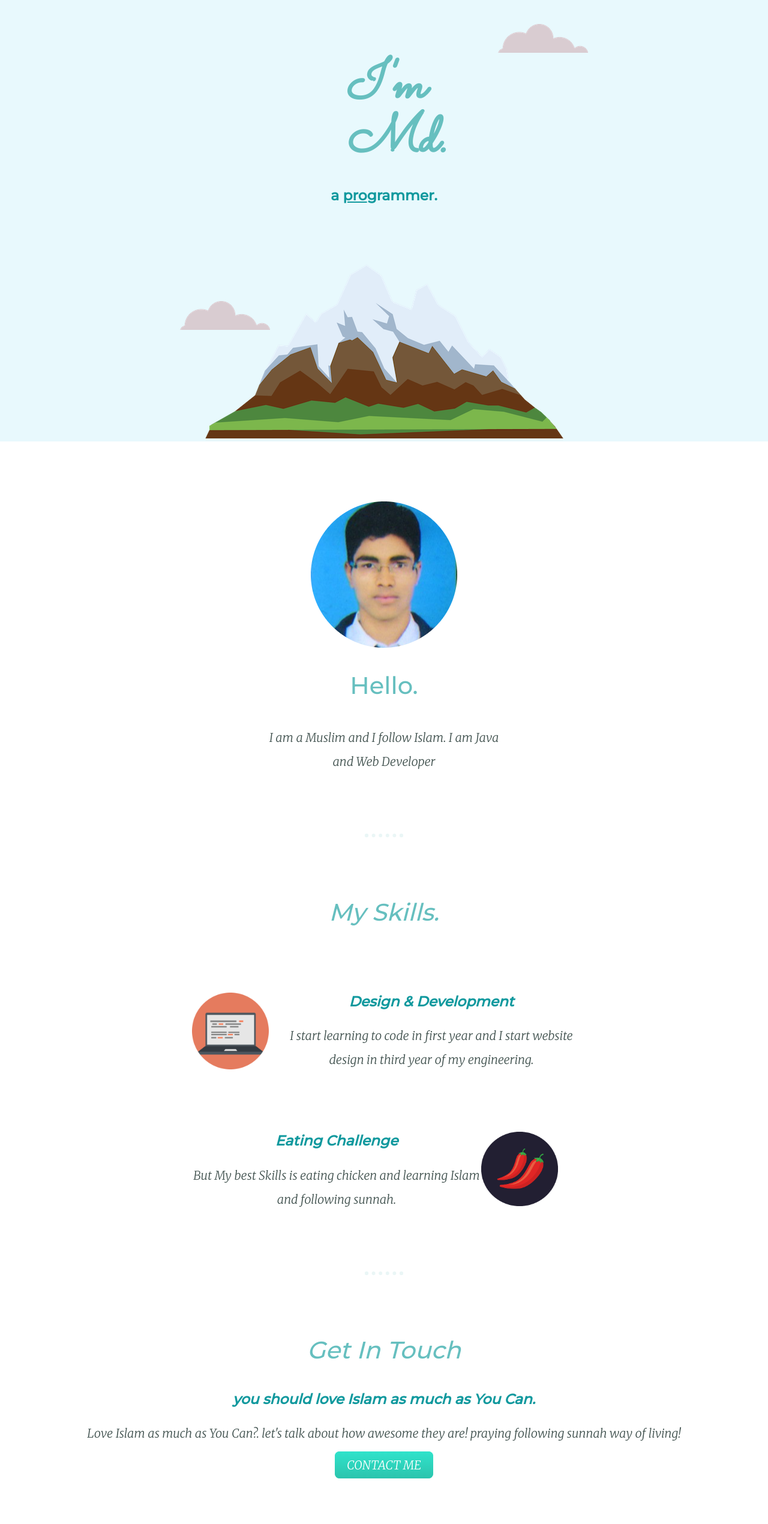
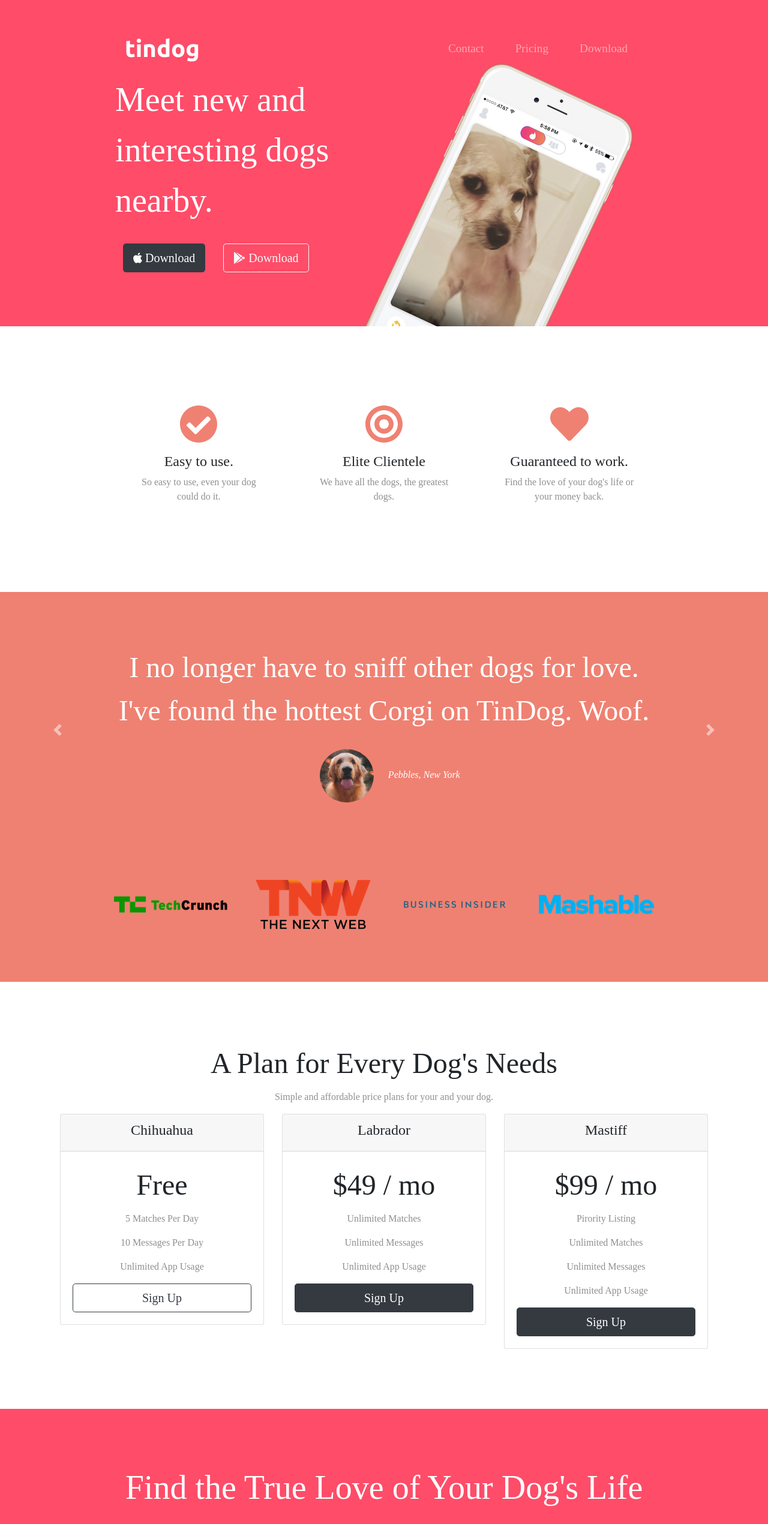
Before and after one commit to ISHAIBNMARYAM/cv.github.io, a plain HTML site: page index.html in a window 1280 px wide. Shown: the top 2541 px of the page at 60% size. Drawn offline with nearby package versions, Linux system fonts and the light colour scheme.

Commit message:
Add files via upload

```diff
--- /dev/null
+++ b/css/styles.css
@@ -0,0 +1,140 @@
+
+body{
+  font-family: "Montserrat";
+}
+
+#title{
+  background-color:#ff4c68;
+  color:#fff;
+}
+.container-fluid{
+  padding:3% 15% 7%;
+}
+h1{
+  font-family: "Montserrat-Black";
+  font-size: 3.5rem;
+  line-height: 1.5;
+}
+
+h2{
+  font-family: "Montserrat-Bold";
+  font-size: 3rem;
+  line-height: 1.5;
+}
+h3{
+  font-family: "Montserrat-Bold";
+  font-size: 1.5rem;
+}
+p{
+  color: #8f8f8f;
+}
+/* navigation bar */
+
+.navbar{
+  padding-bottom:0 0 4.5rem;
+}
+
+.navbar-brand{
+  font-family: "Ubuntu";
+  font-size: 2.5rem;
+  font-weight: bold;
+}
+.nav-item{
+padding: 0 18px;
+}
+.nav-link{
+  font-size: 1.2rem;
+  font-family: "Montserrat-Light";
+}
+/*Download buttons */
+.download-button{
+  margin: 5% 3% 0;
+}
+/* title image */
+.title-image{
+  width: 60%;
+  transform: rotate(25deg);
+  right: 30%;
+  position: absolute;
+}
+/* features section */
+ #features{
+padding: 7% 15%;
+background-color:#fff;
+position: relative;
+
+}
+.feature-box{
+  text-align: center;
+  padding:4.5%;
+}
+.icon{
+color: #ef8172;
+margin-bottom: 1rem;
+}
+.icon:hover{
+  color:#ff4c68;
+}
+/*Testimonials Section*/
+#testimonials{
+
+  text-align: center;
+  background-color:#ef8172;
+  color:#fff;
+}
+.testimonial-image{
+  width:10%;
+  border-radius: 100%;
+  margin: 20px;
+}
+.carousel-item{
+  padding: 7% 15%;
+}
+#press{
+  background-color:#ef8172;
+  text-align: center;
+  padding-bottom: 3%;
+}
+.press-logo{
+  width: 15%;
+  margin: 20px 20px 50px;
+}
+/* pricing section */
+#pricing{
+  padding:100px;
+  text-align: center;
+}
+.pricing{
+  padding: 3% 2%;
+}
+/*CTA Section*/
+#cta{
+  background-color: #ff4c68;
+  color: #fff;
+  padding: 7% 15%;
+  text-align: center;
+}
+.cta-heading{
+  font-family: "Montserrat-Black";
+  font-size: 3.5rem;
+  line-height: 1.5;
+}
+/* footer section*/
+#footer{
+  padding: 7% 15%;
+  text-align: center;
+}
+.social-icon{
+  margin: 20px 10px;
+}
+
+@media(max-width:1028px){
+
+  #title{
+    text-align: center;
+  }
+  .title-image{
+    position:static;
+    transform:rotate(0);
+  }
+}
--- a/index.html
+++ b/index.html
@@ -1,58 +1,230 @@
 <!DOCTYPE html>
-<html lang="en" dir="ltr">
+<html>
+
 <head>
   <meta charset="utf-8">
-    <title>Moddassir</title>
-    <link rel="stylesheet" href="style.css">
-    <link rel="icon" href="favico.ico">
-    <link href="https://fonts.googleapis.com/css2?family=Merriweather:ital,wght@1,300&family=Montserrat:wght@500&family=Sacramento&display=swap" rel="stylesheet">
+  <title>TinDog</title>
+
+  <!-- Google Fonts -->
+  <link rel="preconnect" href="https://fonts.googleapis.com">
+<link rel="preconnect" href="https://fonts.gstatic.com" crossorigin>
+<link href="https://fonts.googleapis.com/css2?family=Montserrat+Alternates:wght@100;200;300;400;500;600;700;800;900&family=Ubuntu:wght@300;400;500;700&display=swap" rel="stylesheet">
+<!-- CSS Stylesheets -->
+  <link rel="stylesheet" href="https://cdn.jsdelivr.net/npm/bootstrap@4.0.0/dist/css/bootstrap.min.css" integrity="sha384-Gn5384xqQ1aoWXA+058RXPxPg6fy4IWvTNh0E263XmFcJlSAwiGgFAW/dAiS6JXm" crossorigin="anonymous">
+  <link rel="stylesheet" href="css/styles.css">
+  <!-- font awesome-->
+<script defer src="https://use.fontawesome.com/releases/v5.0.7/js/all.js"></script>
+<!--bootstrap-->
+  <script src="https://code.jquery.com/jquery-3.2.1.slim.min.js" integrity="sha384-KJ3o2DKtIkvYIK3UENzmM7KCkRr/rE9/Qpg6aAZGJwFDMVNA/GpGFF93hXpG5KkN" crossorigin="anonymous"></script>
+<script src="https://cdn.jsdelivr.net/npm/popper.js@1.12.9/dist/umd/popper.min.js" integrity="sha384-ApNbgh9B+Y1QKtv3Rn7W3mgPxhU9K/ScQsAP7hUibX39j7fakFPskvXusvfa0b4Q" crossorigin="anonymous"></script>
+<script src="https://cdn.jsdelivr.net/npm/bootstrap@4.0.0/dist/js/bootstrap.min.js" integrity="sha384-JZR6Spejh4U02d8jOt6vLEHfe/JQGiRRSQQxSfFWpi1MquVdAyjUar5+76PVCmYl" crossorigin="anonymous"></script>
 </head>
+
 <body>
-    <div class="top-container">
-      <img class="top-cloud" src="cloud.png" alt="cloud-img">
-      <h1><em>I'm Md.</em></h1>
-    <h3>  <p>a <span class="pro">pro</span>grammer.</p> </h3>
-      <img class="bottom-cloud" src="cloud.png" alt="cloud-img">
-      <img src="mountain.png" alt="mountain-img">
+
+  <section id="title">
+    <div class="container-fluid">
+
+
+
+    <!-- Nav Bar -->
+
+
+    <nav class="navbar navbar-expand-lg navbar-dark">
+        <a class="navbar-brand" href="">tindog</a>
+         <button class="navbar-toggler" type="button" data-toggle="collapse" data-target="#navbarSupportedContent" aria-controls="navbarSupportedContent" aria-expanded="false" aria-label="Toggle navigation">
+        <span class="navbar-toggler-icon"></span>
+      </button>
+      <div class="collapse navbar-collapse" id="navbarSupportedContent">
+        <ul class="navbar-nav ml-auto">
+            <li class="nav-item">
+                <a class="nav-link" href="#footer">Contact</a>
+            </li>
+            <li class="nav-item">
+                <a class="nav-link" href="#pricing">Pricing</a>
+            </li>
+            <li class="nav-item">
+                <a class="nav-link" href="#cta">Download</a>
+            </li>
+        </ul>
      </div>
-    <div class="middle-container">
-      <div class="profile">
-        <img src="s.png" alt="">
-        <h2>Hello.</h2>
-          <P class="intro"><em>I am a Muslim and I follow Islam.
-          I am Java and Web Developer<em></p>
+    </nav>
+
+    <!-- Title -->
+
+    <div class="row">
+      <div class="col-lg-6">
+        <h1>Meet new and interesting dogs nearby.</h1>
+        <button type="button" class="btn btn-dark btn-lg download-button"><i class="fab fa-apple"></i> Download</button>
+        <button type="button" class="btn btn-outline-light btn-lg download-button"><i class="fab fa-google-play"></i> Download</button>
       </div>
-      <hr>
-      <div class="skills">
-        <h2>My Skills.</h2>
-        <div class="skill-row">
-          <img class="computer" src="computer.png" alt="computer">
-          <h3>Design & Development</h3>
-          <p>I start learning to code in first year and I start  website design in third year of my engineering.</p>
-        </div>
-        <div class="skill-row">
-          <img class="chillies" src="chillies.png" alt="chillies">
-          <h3>Eating Challenge</h3>
-          <p>But My best Skills is eating chicken and learning Islam and following sunnah.</p>
+
+
+    <div class="col-lg-6">
+      <img class="title-image" src="images/iphone6.png" alt="iphone-mockup">
     </div>
   </div>
-      <hr>
-      <div class="contact-me">
-        <h2>Get In Touch</h2>
-        <h3>you should love Islam as much as You Can.</h3>
-        <p>Love Islam as much as You Can?. let's talk about how awesome they are! praying following sunnah way of living!</p>
-        <a class="btn" href="mailto:sakib9313@email.com">CONTACT ME</a>
+
+</div>
+  </section>
+
+
+  <!-- Features -->
+
+  <section id="features">
+
+    <div class="row">
+      <div class="feature-box col-lg-4">
+        <i class="icon fas fa-check-circle fa-4x"></i>
+        <h3>Easy to use.</h3>
+        <p>So easy to use, even your dog could do it.</p>
+      </div>
+
+      <div class="feature-box col-lg-4">
+        <i class="icon fas fa-bullseye fa-4x"></i>
+        <h3>Elite Clientele</h3>
+        <p>We have all the dogs, the greatest dogs.</p>
+      </div>
+
+      <div class="feature-box col-lg-4">
+        <i class="icon fas fa-heart fa-4x"></i>
+        <h3>Guaranteed to work.</h3>
+        <p>Find the love of your dog's life or your money back.</p>
       </div>
     </div>
 
 
-    <div class="bottom-container">
-      <a class="footer-link" href="https://www.linkedin.com/in/md-sakib-067832227/">LinkedIn</a>
-      <a class="footer-link" href="https://github.com/ISHAIBNMARYAM">Github</a>
-      <a class="footer-link" href="https://ishaibnmaryam.github.io/td/">tinydog Project</a>
-      <a class="footer-link" href="https://ishaibnmaryam.github.io/cv/">Website</a>
-      <p class="copyright">©2022 Md SAKIB@IEM.</p>
+  </section>
+
+
+  <!-- Testimonials -->
+
+  <section id="testimonials">
+
+    <div id="testimonial-carousel" class="carousel slide" data-ride="false">
+  <div class="carousel-inner">
+    <div class="carousel-item active">
+      <h2>I no longer have to sniff other dogs for love. I've found the hottest Corgi on TinDog. Woof.</h2>
+      <img class="testimonial-image" src="images/dog-img.jpg" alt="dog-profile">
+      <em>Pebbles, New York</em>
+    </div>
+    <div class="carousel-item">
+      <h2 class="testimonial-text">My dog used to be so lonely, but with TinDog's help, they've found the love of their life. I think.</h2>
+      <img class="testimonial-image" src="images/lady-img.jpg" alt="lady-profile">
+      <em>Beverly, Illinois</em>
+    </div>
+  </div>
+  <a class="carousel-control-prev" href="#testimonial-carousel role="button" data-slide="prev">
+    <span class="carousel-control-prev-icon"></span>
+
+  </a>
+  <a class="carousel-control-next" href="#testimonial-carousel" role="button" data-slide="next">
+    <span class="carousel-control-next-icon"></span>
+
+  </a>
 </div>
 
+
+
+
+
+  </section>
+
+
+  <!-- Press -->
+
+  <section id="press">
+    <img class="press-logo"src="images/techcrunch.png" alt="tc-logo">
+    <img class="press-logo"src="images/tnw.png" alt="tnw-logo">
+    <img class="press-logo"src="images/bizinsider.png" alt="biz-insider-logo">
+    <img class="press-logo"src="images/mashable.png" alt="mashable-logo">
+
+  </section>
+
+
+      <!--- Pricing --->
+
+  <section id="pricing">
+
+    <h2>A Plan for Every Dog's Needs</h2>
+    <p>Simple and affordable price plans for your and your dog.</p>
+
+    <div class="row">
+
+    <div class="pricing-column col-lg-4 col-md-6">
+      <div class="card">
+        <div class="card-header">
+           <h3>Chihuahua</h3>
+        </div>
+        <div class="card-body">
+          <h2>Free</h2>
+          <p>5 Matches Per Day</p>
+          <p>10 Messages Per Day</p>
+          <p>Unlimited App Usage</p>
+          <button class="btn btn-lg btn-block btn-outline-dark" type="button">Sign Up</button>
+          </div>
+        </div>
+      </div>
+
+<div class="pricing-column col-lg-4 col-md-6">
+  <div class="card">
+    <div class="card-header">
+      <h3>Labrador</h3>
+    </div>
+      <div class="card-body">
+        <h2>$49 / mo</h2>
+        <p>Unlimited Matches</p>
+        <p>Unlimited Messages</p>
+        <p>Unlimited App Usage</p>
+        <button class="btn btn-lg btn-block btn-dark" type="button">Sign Up</button>
+      </div>
+    </div>
+  </div>
+
+<div class="pricing-column col-lg-4">
+  <div class="card">
+    <div class="card-header">
+       <h3>Mastiff</h3>
+    </div>
+      <div class="card-body">
+        <h2>$99 / mo</h2>
+        <p>Pirority Listing</p>
+        <p>Unlimited Matches</p>
+        <p>Unlimited Messages</p>
+        <p>Unlimited App Usage</p>
+        <button class="btn btn-lg btn-block btn-dark" type="button">Sign Up</button>
+      </div>
+    </div>
+  </div>
+</div>
+
+  </section>
+
+
+  <!-- Call to Action -->
+
+  <section id="cta">
+
+    <h3 class="cta-heading">Find the True Love of Your Dog's Life Today.</h3>
+    <button class="download-button btn btn-lg btn-dark" type="button"><i class="fab fa-apple"></i> Download</button>
+    <button class="download-button btn btn-lg btn-light" type="button"><i class="fab fa-google-play"></i> Download</button>
+
+  </section>
+
+
+  <!-- Footer -->
+
+  <footer id="footer">
+  <i class="social-icon fab fa-facebook-f"></i>
+  <i class="social-icon fab fa-twitter"></i>
+  <i class="social-icon fab fa-instagram"></i>
+  <i class="social-icon fas fa-envelope"></i>
+
+    <p>© Copyright 2022 TinDog</p>
+
+  </footer>
+
+
 </body>
+
 </html>
```
Also changed, not shown: images/TechCrunch.png (added), images/bizinsider.png (added), images/dog-img.jpg (added), images/iphone6.png (added), images/lady-img.jpg (added), images/mashable.png (added), images/tnw.png (added). Lines whose indentation alone changed are shown as unchanged.
